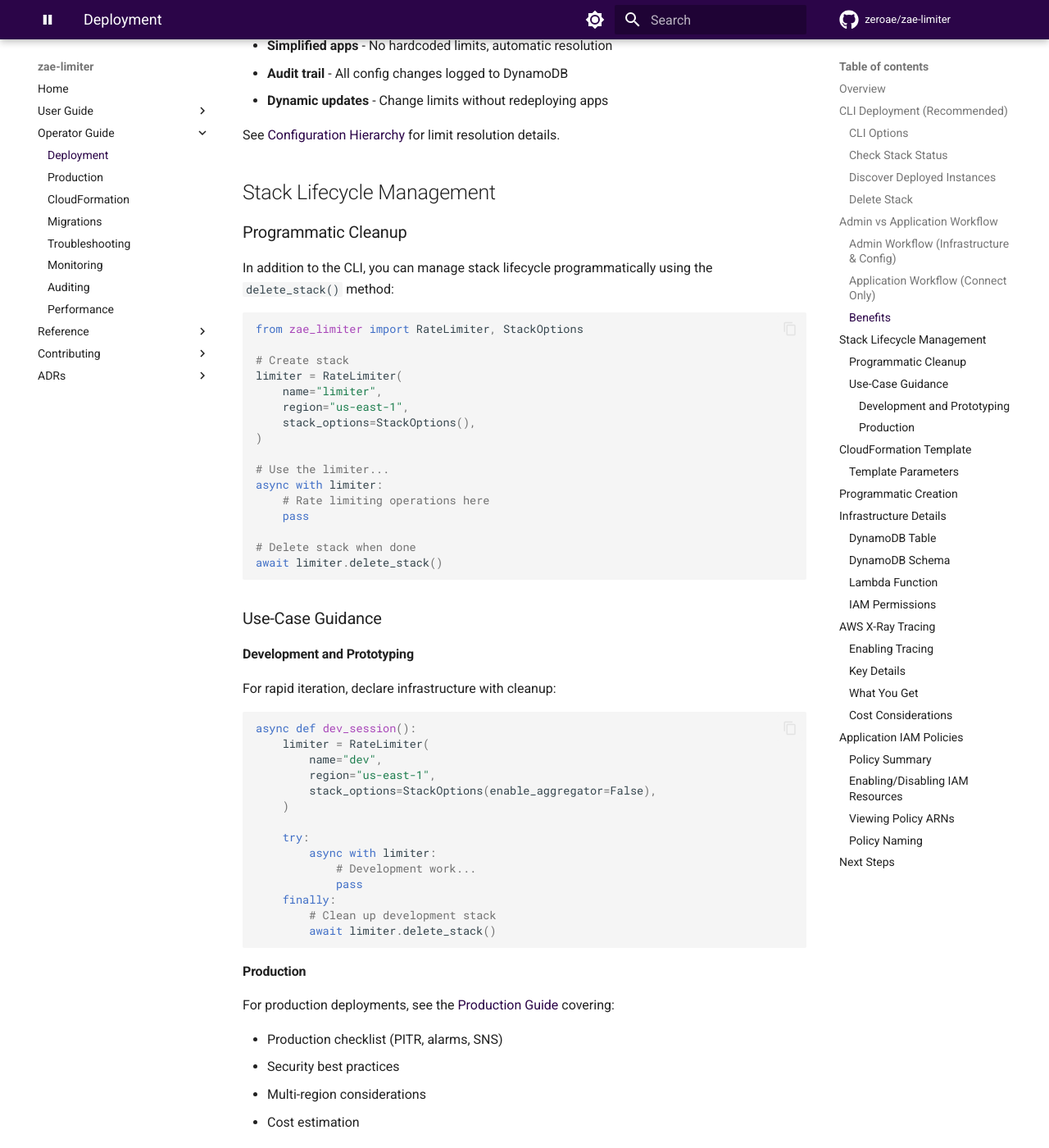
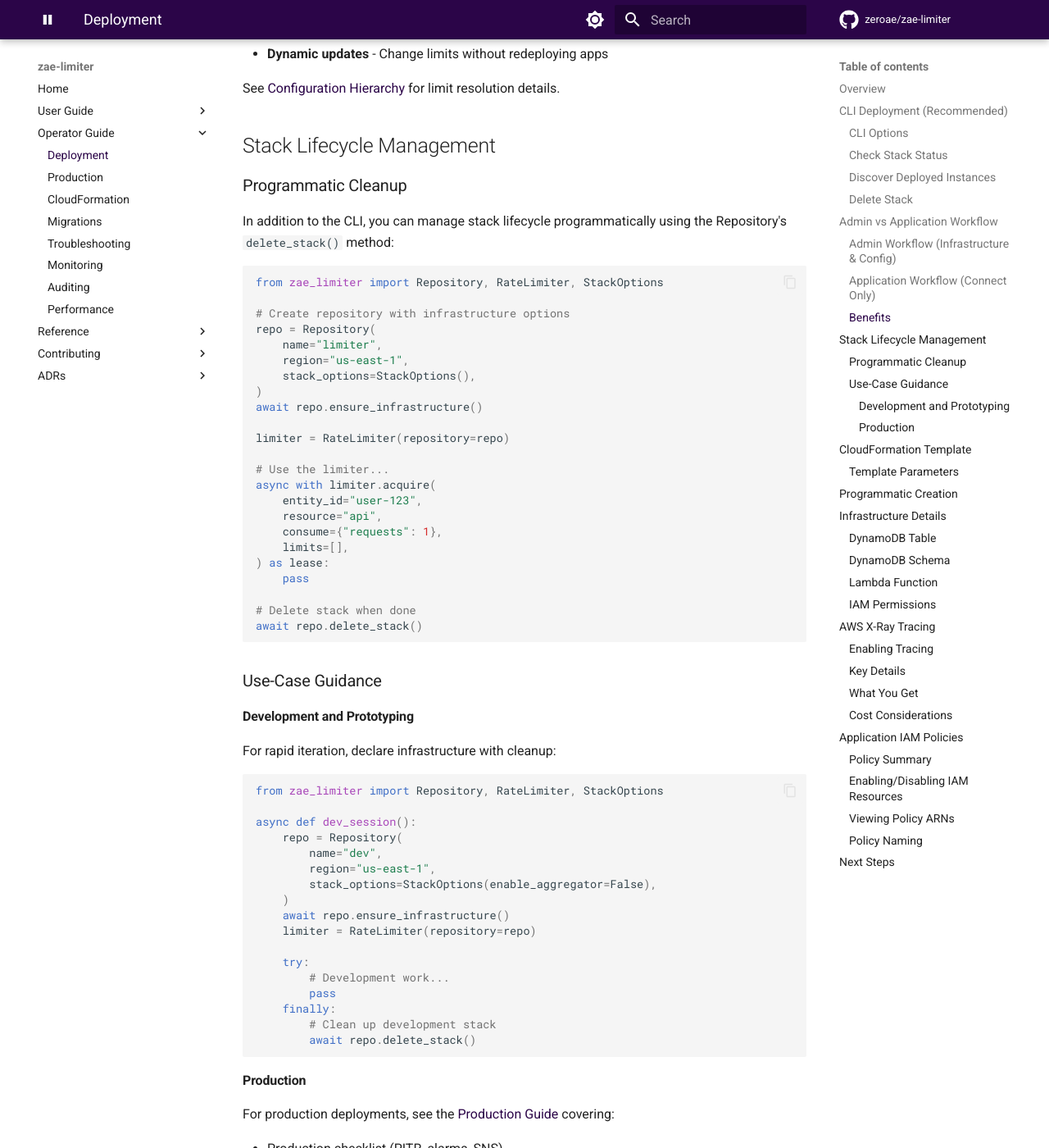
Before and after one commit to zeroae/zae-limiter, an MkDocs documentation site: the page built from docs/infra/deployment.md, in a window 1280 px wide and 1400 px high, scrolled down 4001 px. Shown: the whole window at 82% size. Built offline with MkDocs 1.6.1 and Material for MkDocs 9.7.7, drawn with Linux system fonts in a browser that asks for light colours; comment, search, counter and statistics services are not loaded; the version menu is left out; some of the changed text lies outside the part shown.

Commit message:
📝 docs: migrate code examples to Repository-first pattern (#366)
Update documentation examples to use Repository + RateLimiter(repository=)
instead of the deprecated RateLimiter(name=...) constructor. Fixes 3 doctest
failures from deleted methods (get_status, delete_stack).

Co-Authored-By: Claude Opus 4.6 <noreply@anthropic.com>

````diff
--- a/docs/infra/deployment.md
+++ b/docs/infra/deployment.md
@@ -59,21 +59,19 @@ For the full list of options, see the [CLI Reference](../cli.md#deploy).
 === "Programmatic"
 
     ```python
-    from zae_limiter import RateLimiter
+    from zae_limiter import Repository
 
-    limiter = RateLimiter(name="limiter", region="us-east-1")
+    repo = Repository(name="limiter", region="us-east-1")
 
-    status = await limiter.get_status()  # Returns Status dataclass
+    available = await repo.ping()  # Returns True if DynamoDB is reachable
 
-    if not status.available:
+    if available:
+        print("Stack is ready")
+    else:
         print("DynamoDB not reachable")
-    elif status.stack_status == "CREATE_COMPLETE":
-        print("Stack is ready")
-        print(f"Schema version: {status.schema_version}")
-        print(f"Table items: {status.table_item_count}")
-    elif status.stack_status and "IN_PROGRESS" in status.stack_status:
-        print(f"Operation in progress: {status.stack_status}")
     ```
+
+    For comprehensive status including CloudFormation details, use the CLI command.
 
 ### Discover Deployed Instances
 
@@ -158,14 +156,11 @@ zae-limiter entity set-limits user-premium --resource gpt-4 -l rpm:500 -l tpm:50
 Application code connects to existing infrastructure without managing it:
 
 ```python
-from zae_limiter import RateLimiter
+from zae_limiter import Repository, RateLimiter
 
 # Connect only - no stack_options means no infrastructure changes
-limiter = RateLimiter(
-    name="prod",
-    region="us-east-1",
-    # No stack_options = connect only, no create/update
-)
+repo = Repository(name="prod", region="us-east-1")
+limiter = RateLimiter(repository=repo)
 
 # Limits are automatically resolved from stored config
 async with limiter.acquire(
@@ -199,25 +194,32 @@ See [Configuration Hierarchy](../guide/config-hierarchy.md) for limit resolution
 
 ### Programmatic Cleanup
 
-In addition to the CLI, you can manage stack lifecycle programmatically using the `delete_stack()` method:
+In addition to the CLI, you can manage stack lifecycle programmatically using the Repository's `delete_stack()` method:
 
 ```python
-from zae_limiter import RateLimiter, StackOptions
+from zae_limiter import Repository, RateLimiter, StackOptions
 
-# Create stack
-limiter = RateLimiter(
+# Create repository with infrastructure options
+repo = Repository(
     name="limiter",
     region="us-east-1",
     stack_options=StackOptions(),
 )
+await repo.ensure_infrastructure()
+
+limiter = RateLimiter(repository=repo)
 
 # Use the limiter...
-async with limiter:
-    # Rate limiting operations here
+async with limiter.acquire(
+    entity_id="user-123",
+    resource="api",
+    consume={"requests": 1},
+    limits=[],
+) as lease:
     pass
 
 # Delete stack when done
-await limiter.delete_stack()
+await repo.delete_stack()
 ```
 
 ### Use-Case Guidance
@@ -227,20 +229,23 @@ await limiter.delete_stack()
 For rapid iteration, declare infrastructure with cleanup:
 
 ```python
+from zae_limiter import Repository, RateLimiter, StackOptions
+
 async def dev_session():
-    limiter = RateLimiter(
+    repo = Repository(
         name="dev",
         region="us-east-1",
         stack_options=StackOptions(enable_aggregator=False),
     )
+    await repo.ensure_infrastructure()
+    limiter = RateLimiter(repository=repo)
 
     try:
-        async with limiter:
-            # Development work...
-            pass
+        # Development work...
+        pass
     finally:
         # Clean up development stack
-        await limiter.delete_stack()
+        await repo.delete_stack()
 ```
 
 #### Production
@@ -290,9 +295,9 @@ aws lambda update-function-code \
 Create infrastructure directly from your application:
 
 ```python
-from zae_limiter import RateLimiter, StackOptions
+from zae_limiter import Repository, RateLimiter, StackOptions
 
-limiter = RateLimiter(
+repo = Repository(
     name="limiter",
     region="us-east-1",
     stack_options=StackOptions(
@@ -300,6 +305,8 @@ limiter = RateLimiter(
         usage_retention_days=90,
     ),
 )
+await repo.ensure_infrastructure()
+limiter = RateLimiter(repository=repo)
 ```
 
 `StackOptions` declares the desired infrastructure state. CloudFormation ensures the
@@ -368,13 +375,15 @@ Enable X-Ray tracing to gain visibility into Lambda aggregator performance and t
 === "Programmatic"
 
     ```python
-    from zae_limiter import RateLimiter, StackOptions
+    from zae_limiter import Repository, RateLimiter, StackOptions
 
-    limiter = RateLimiter(
+    repo = Repository(
         name="limiter",
         region="us-east-1",
         stack_options=StackOptions(enable_tracing=True),
     )
+    await repo.ensure_infrastructure()
+    limiter = RateLimiter(repository=repo)
     ```
 
 ### Key Details
@@ -437,24 +446,24 @@ The stack creates three managed IAM policies by default for different access pat
 === "Programmatic"
 
     ```python
-    from zae_limiter import RateLimiter, StackOptions
+    from zae_limiter import Repository, StackOptions
 
     # With managed policies only (default)
-    limiter = RateLimiter(
+    repo = Repository(
         name="limiter",
         region="us-east-1",
         stack_options=StackOptions(),
     )
 
     # With managed policies AND IAM roles
-    limiter = RateLimiter(
+    repo = Repository(
         name="limiter",
         region="us-east-1",
         stack_options=StackOptions(create_iam_roles=True),
     )
 
     # Without any IAM resources
-    limiter = RateLimiter(
+    repo = Repository(
         name="limiter",
         region="us-east-1",
         stack_options=StackOptions(create_iam=False),
````
Also changed, not shown: docs/contributing/testing.md (+11 -8 lines), docs/getting-started.md (+17 -17 lines), 1 other file.
